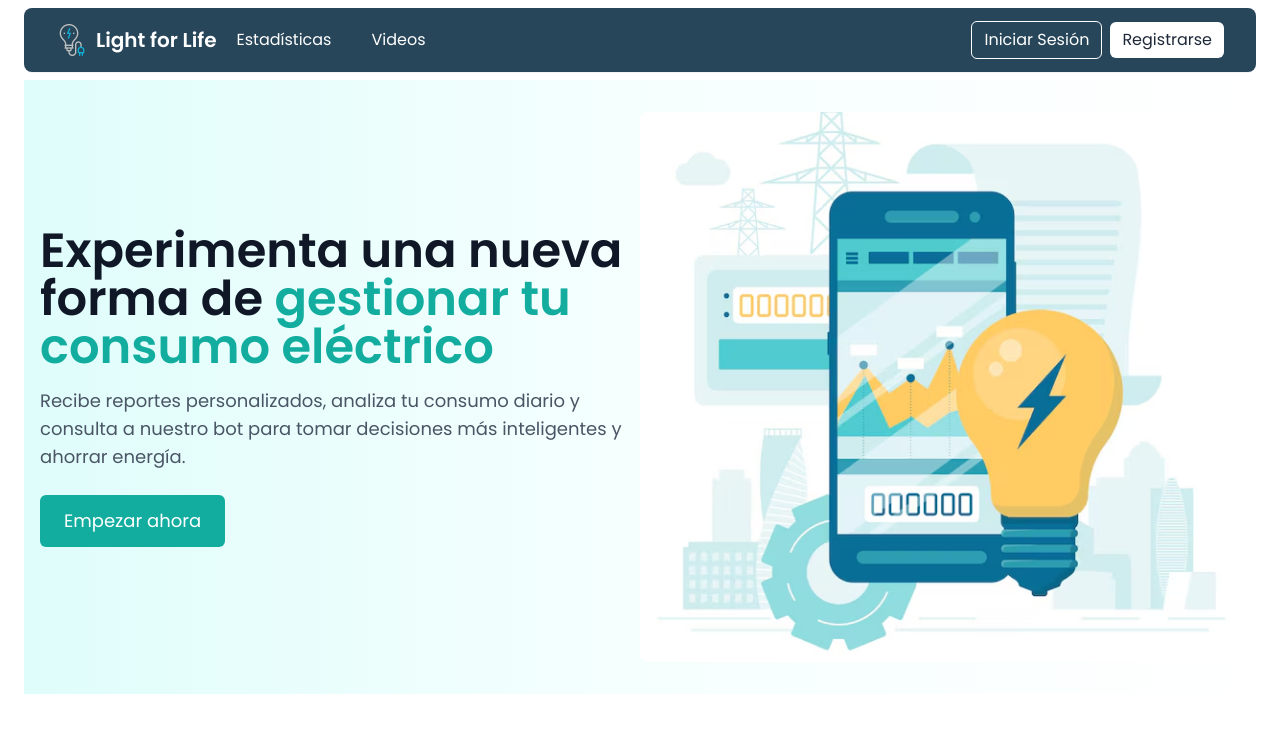
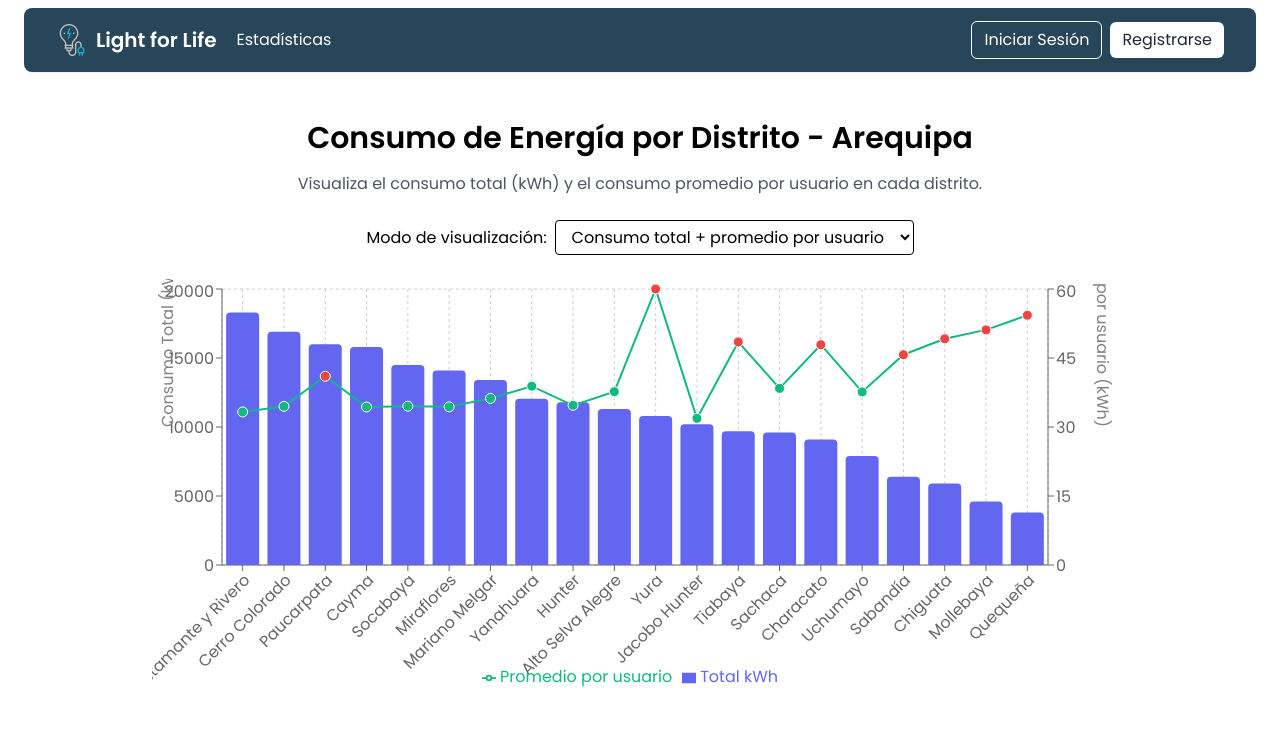
Before and after one commit to JorgeCY21/front-ti, a React (Vite) app: page /estadisticas in a window 1280 px wide. Before the commit this address led to /. Shown: the top 732 px of the page. Built offline with nearby package versions, Linux system fonts and the light colour scheme.

Commit message:
estadisticas

```diff
--- a/package.json
+++ b/package.json
@@ -18,6 +18,7 @@
     "react": "^19.1.0",
     "react-dom": "^19.1.0",
     "react-router-dom": "^7.6.3",
+    "recharts": "^3.0.2",
     "tailwindcss": "^4.1.11"
   },
   "devDependencies": {
--- a/src/components/Navbar.tsx
+++ b/src/components/Navbar.tsx
@@ -45,11 +45,6 @@ function Navbar() {
         <li>
           <Link to="/estadisticas" className={navLinkStyle}>
             Estadísticas
-          </Link>
-        </li>
-        <li>
-          <Link to="/videos" className={navLinkStyle}>
-            Videos
           </Link>
         </li>
       </>
--- /dev/null
+++ b/src/pages/EstadisticasPage.tsx
@@ -0,0 +1,177 @@
+import { useState } from "react";
+import Navbar from "../components/Navbar";
+import {
+  BarChart,
+  Bar,
+  XAxis,
+  YAxis,
+  Tooltip,
+  CartesianGrid,
+  ResponsiveContainer,
+  LineChart,
+  Line,
+  ComposedChart,
+  Legend,
+} from "recharts";
+
+const distritosRaw = [
+  { name: "Cayma", consumo_kwh: 15800, usuarios: 460 },           // ~34.3
+  { name: "Miraflores", consumo_kwh: 14100, usuarios: 410 },      // ~34.4
+  { name: "Yanahuara", consumo_kwh: 12050, usuarios: 310 },       // ~38.9
+  { name: "José Luis Bustamante y Rivero", consumo_kwh: 18300, usuarios: 550 }, // ~33.2
+  { name: "Cerro Colorado", consumo_kwh: 16900, usuarios: 490 },  // ~34.5
+  { name: "Alto Selva Alegre", consumo_kwh: 11300, usuarios: 300 }, // ~37.7
+  { name: "Paucarpata", consumo_kwh: 16000, usuarios: 390 },      // 🚨 ~41.0
+  { name: "Mariano Melgar", consumo_kwh: 13400, usuarios: 370 },  // ~36.2
+  { name: "Hunter", consumo_kwh: 11800, usuarios: 340 },          // ~34.7
+  { name: "Socabaya", consumo_kwh: 14500, usuarios: 420 },        // ~34.5
+  { name: "Tiabaya", consumo_kwh: 9700, usuarios: 200 },          // 🚨 ~48.5
+  { name: "Characato", consumo_kwh: 9100, usuarios: 190 },        // 🚨 ~47.9
+  { name: "Sachaca", consumo_kwh: 9600, usuarios: 250 },          // ~38.4
+  { name: "Chiguata", consumo_kwh: 5900, usuarios: 120 },         // 🚨 ~49.2
+  { name: "Jacobo Hunter", consumo_kwh: 10200, usuarios: 320 },   // ~31.9
+  { name: "Mollebaya", consumo_kwh: 4600, usuarios: 90 },         // 🚨 ~51.1
+  { name: "Sabandía", consumo_kwh: 6400, usuarios: 140 },         // 🚨 ~45.7
+  { name: "Quequeña", consumo_kwh: 3800, usuarios: 70 },          // 🚨 ~54.3
+  { name: "Uchumayo", consumo_kwh: 7900, usuarios: 210 },         // ~37.6
+  { name: "Yura", consumo_kwh: 10800, usuarios: 180 },            // 🚨 ~60.0
+];
+
+// Agregamos consumo promedio por usuario a cada distrito
+const distritosData = distritosRaw.map((d) => ({
+  ...d,
+  promedio_kwh: +(d.consumo_kwh / d.usuarios).toFixed(2),
+}));
+
+function EstadisticasPage() {
+  const [modo, setModo] = useState<"solo_total" | "combinado">("combinado");
+
+  const dataOrdenada = [...distritosData].sort(
+    (a, b) => b.consumo_kwh - a.consumo_kwh
+  );
+
+  return (
+    <div className="min-h-screen bg-white text-black">
+      <Navbar />
+      <div className="max-w-5xl mx-auto px-6 py-10">
+        <h1 className="text-3xl font-bold text-center mb-4">
+          Consumo de Energía por Distrito - Arequipa
+        </h1>
+
+        <p className="text-center text-gray-600 mb-6">
+          Visualiza el consumo total (kWh) y el consumo promedio por usuario en cada distrito.
+        </p>
+
+        {/* Selector de modo */}
+        <div className="mb-6 text-center">
+          <label className="mr-2 font-medium">Modo de visualización:</label>
+          <select
+            value={modo}
+            onChange={(e) => setModo(e.target.value as any)}
+            className="border px-3 py-1 rounded"
+          >
+            <option value="solo_total">Solo consumo total</option>
+            <option value="combinado">Consumo total + promedio por usuario</option>
+          </select>
+        </div>
+
+        {/* Gráfica */}
+        <ResponsiveContainer width="100%" height={500}>
+          {modo === "solo_total" ? (
+            <BarChart
+              data={dataOrdenada}
+              margin={{ top: 10, right: 20, left: 0, bottom: 70 }}
+            >
+              <CartesianGrid strokeDasharray="3 3" />
+              <XAxis
+                dataKey="name"
+                angle={-45}
+                textAnchor="end"
+                interval={0}
+                height={100}
+                tick={{ fontSize: 11 }}
+                />
+
+              <YAxis
+                label={{
+                  value: "Consumo (kWh)",
+                  angle: -90,
+                  position: "insideLeft",
+                }}
+              />
+              <Tooltip formatter={(value: number) => `${value} kWh`} />
+              <Bar dataKey="consumo_kwh" fill="#6366f1" radius={[4, 4, 0, 0]} />
+            </BarChart>
+          ) : (
+            <ComposedChart
+              data={dataOrdenada}
+              margin={{ top: 10, right: 20, left: 10, bottom: 90 }}
+            >
+              <CartesianGrid strokeDasharray="3 3" />
+              <XAxis
+                dataKey="name"
+                angle={-45}
+                textAnchor="end"
+                interval={0}
+                height={100}
+              />
+              <YAxis
+                yAxisId="left"
+                label={{
+                  value: "Consumo Total (kWh)",
+                  angle: -90,
+                  position: "insideLeft",
+                }}
+              />
+              <YAxis
+                yAxisId="right"
+                orientation="right"
+                label={{
+                  value: "Promedio por usuario (kWh)",
+                  angle: 90,
+                  position: "insideRight",
+                }}
+              />
+              <Tooltip />
+              <Legend wrapperStyle={{ marginTop: 20 }} />
+              <Bar
+                yAxisId="left"
+                dataKey="consumo_kwh"
+                fill="#6366f1"
+                radius={[4, 4, 0, 0]}
+                name="Total kWh"
+              />
+              <Line
+                yAxisId="right"
+                dataKey="promedio_kwh"
+                stroke="#10b981"
+                strokeWidth={2}
+                name="Promedio por usuario"
+                dot={({ cx, cy, payload }) => {
+                    const color = payload.promedio_kwh > 40 ? "#ef4444" : "#10b981"; // rojo o verde
+                    return (
+                    <circle
+                        cx={cx}
+                        cy={cy}
+                        r={5}
+                        fill={color}
+                        stroke="#ffffff"
+                        strokeWidth={1}
+                    />
+                    );
+                }}
+                activeDot={{ r: 7 }}
+                />
+
+
+            </ComposedChart>
+          )}
+
+        </ResponsiveContainer>
+
+      </div>
+    </div>
+  );
+}
+
+export default EstadisticasPage;
--- a/src/pages/VideosPage.tsx
+++ b/src/pages/VideosPage.tsx
@@ -5,7 +5,7 @@ import Navbar from "../components/Navbar";
 import { useAuth } from "../context/AuthContext";
 
 function VideosPage() {
-  const { user } = useAuth(); // Asegúrate de tener user.id
+  const { user } = useAuth();
   const { data: videos, isLoading, error } = useVideos();
   const { data: userVideos } = useUserVideos(user?.id || "");
   const { mutate: registerUserVideo } = useRegisterUserVideo();
@@ -17,46 +17,93 @@ function VideosPage() {
     registerUserVideo({ user_id: user.id, video_id: videoId });
   };
 
-  if (isLoading)
-    return <p className="text-white text-center mt-6">Cargando videos...</p>;
-  if (error)
-    return <p className="text-red-400 text-center mt-6">Error al cargar videos.</p>;
+  if (isLoading) return (
+    <div className="min-h-screen bg-gradient-to-br from-indigo-50 to-blue-100">
+      <Navbar />
+      <div className="flex justify-center items-center h-[calc(100vh-80px)]">
+        <div className="animate-pulse flex flex-col items-center">
+          <div className="h-12 w-12 bg-blue-400 rounded-full mb-4"></div>
+          <p className="text-blue-800 text-lg font-medium">Cargando videos...</p>
+        </div>
+      </div>
+    </div>
+  );
+
+  if (error) return (
+    <div className="min-h-screen bg-gradient-to-br from-indigo-50 to-blue-100">
+      <Navbar />
+      <div className="flex justify-center items-center h-[calc(100vh-80px)]">
+        <div className="text-center p-6 bg-red-100 rounded-xl max-w-md">
+          <p className="text-red-600 text-lg font-medium">Error al cargar los videos</p>
+          <p className="text-red-500 mt-2">{error.message}</p>
+        </div>
+      </div>
+    </div>
+  );
 
   return (
-    <div className="min-h-screen bg-white text-black">
+    <div className="min-h-screen bg-gradient-to-br from-indigo-50 to-blue-100">
       <Navbar />
-      <div className="px-6 py-10">
-        <h1 className="text-3xl font-bold mb-6 text-center">Videos Educativos</h1>
+      <div className="container mx-auto px-4 py-12">
+        <div className="text-center mb-12">
+          <h1 className="text-4xl font-bold text-gray-800 mb-3">Videos Educativos</h1>
+          <p className="text-lg text-gray-600 max-w-2xl mx-auto">
+            Explora nuestra colección de videos educativos y amplía tus conocimientos
+          </p>
+        </div>
 
-        <div className="grid grid-cols-1 sm:grid-cols-2 lg:grid-cols-3 gap-8">
+        <div className="grid grid-cols-1 md:grid-cols-2 lg:grid-cols-3 gap-8">
           {videos?.map((video) => {
             const isSeen = alreadySeen.has(video.id);
+            const durationMin = Math.floor(video.duration_seg / 60);
+            const durationSec = video.duration_seg % 60;
 
             return (
               <div
                 key={video.id}
-                className={`rounded-lg overflow-hidden shadow-md text-black transition duration-300 cursor-pointer border-2 ${
-                  isSeen
-                    ? "border-green-500 bg-green-50"
-                    : "border-transparent bg-white hover:scale-[1.02]"
+                onClick={() => handleVideoClick(video.id)}
+                className={`group relative rounded-xl overflow-hidden shadow-lg transition-all duration-300 transform hover:-translate-y-2 ${
+                  isSeen ? "ring-2 ring-green-400" : "hover:shadow-xl"
                 }`}
-                onClick={() => handleVideoClick(video.id)}
               >
-                <iframe
-                  className="w-full h-64"
-                  src={video.url.replace("watch?v=", "embed/")}
-                  title={video.title}
-                  allowFullScreen
-                />
-                <div className="p-4">
-                  <h2 className="text-xl font-semibold">{video.title}</h2>
-                  <p className="text-sm text-gray-600 mt-1">
-                    Duración: {Math.floor(video.duration_seg / 60)} min{" "}
-                    {video.duration_seg % 60} seg
-                  </p>
-                  {isSeen && (
-                    <span className="text-green-600 text-sm font-medium">✓ Visto</span>
-                  )}
+                {isSeen && (
+                  <div className="absolute top-3 right-3 bg-green-500 text-white text-xs font-bold px-2 py-1 rounded-full z-10">
+                    Visto
+                  </div>
+                )}
+
+                <div className="relative aspect-video bg-gray-200 overflow-hidden">
+                  <iframe
+                    className="w-full h-full object-cover"
+                    src={video.url.replace("watch?v=", "embed/")}
+                    title={video.title}
+                    allowFullScreen
+                  />
+                  <div className="absolute bottom-2 right-2 bg-black bg-opacity-70 text-white text-xs px-2 py-1 rounded">
+                    {durationMin}:{durationSec.toString().padStart(2, '0')}
+                  </div>
+                </div>
+
+                <div className={`p-5 ${isSeen ? "bg-green-50" : "bg-white"}`}>
+                  <h3 className="text-xl font-bold text-gray-800 mb-2 line-clamp-2">
+                    {video.title}
+                  </h3>
+                  <div className="flex justify-between items-center">
+                    <span className={`text-sm ${
+                      isSeen ? "text-green-600 font-medium" : "text-gray-500"
+                    }`}>
+                      {isSeen ? "Completado" : "Nuevo"}
+                    </span>
+                    <button
+                      className={`px-3 py-1 rounded-full text-sm font-medium ${
+                        isSeen
+                          ? "bg-green-100 text-green-700"
+                          : "bg-blue-100 text-blue-600 group-hover:bg-blue-600 group-hover:text-white"
+                      } transition-colors`}
+                    >
+                      {isSeen ? "✓" : "Ver"}
+                    </button>
+                  </div>
                 </div>
               </div>
             );
--- a/src/router/AppRouter.tsx
+++ b/src/router/AppRouter.tsx
@@ -6,6 +6,7 @@ import Calculator from "../pages/Calculator";
 import MonthlyConsumptions from "../pages/MonthlyConsumptions";
 import PrivateRoute from "./PrivateRoute";
 import VideosPage from "../pages/VideosPage";
+import EstadisticasPage from "../pages/EstadisticasPage";
 
 function AppRouter() {
   return (
@@ -42,6 +43,12 @@ function AppRouter() {
         }
       />
 
+      <Route
+        path="/estadisticas"
+        element={
+          <EstadisticasPage />
+        }
+      />
 
       {/* Redirección por defecto */}
       <Route path="/*" element={<Navigate to="/" />} />
```
Also changed, not shown: 1 other file (tests, documents, lock files or other folders).
